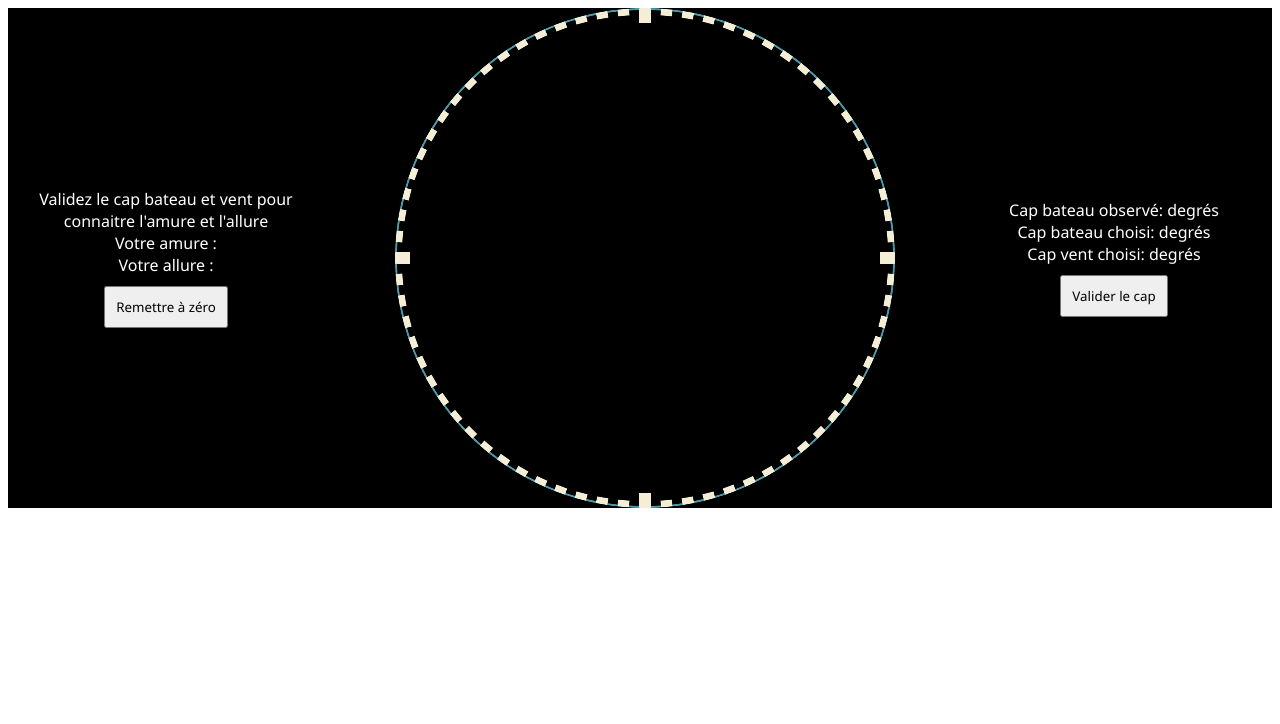
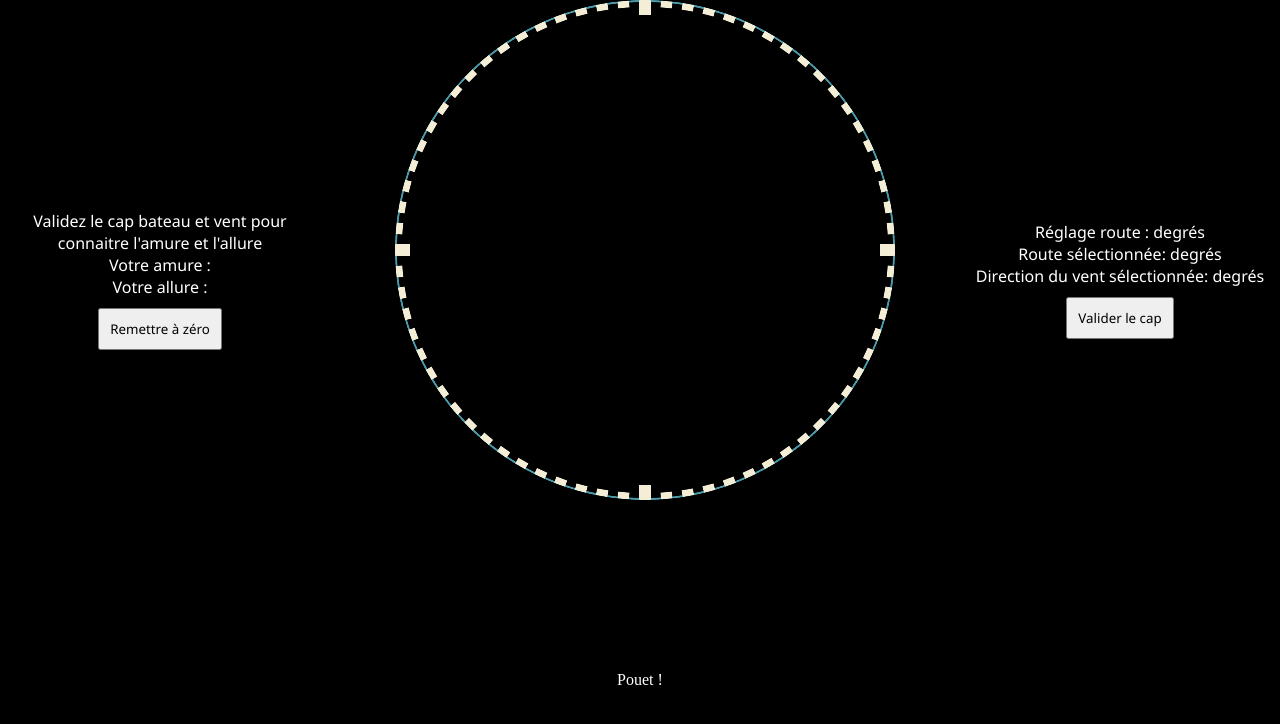
Before and after one commit to Boivinos/VelocityMadeGood, a React (Vite) app: page / in a window 1280 px wide. Shown: the top 724 px of the page. Built offline with nearby package versions, Linux system fonts and the light colour scheme.

Commit message:
preprared VMG space

```diff
--- a/src/App.jsx
+++ b/src/App.jsx
@@ -7,8 +7,22 @@ import CompassIndicators from "./components/Compass/CompassIndicators"
 const Background = styled.div`
 background: black;
 display: flex;
+flex-direction:column;
+justify-content:space-between;
+color: white;
+height:100vh;`
+
+const MainContentBox = styled.div`
+display: flex;
 justify-content:center;
-color: white;`
+height: 70%;
+`
+const SecondContentBox = styled.div`
+display: flex;
+justify-content:center;
+align-items:center;
+height: 30%;
+`
 
 function App() {
 
@@ -61,9 +75,14 @@ function App() {
   return (
     <div>
       < Background>
-        < AppInterface tack={tack} allure={allure} resetData={resetData} />
-        <CompassIndicators indicators={indicators} setIndicators={setIndicators} IndicatorsArray={IndicatorsArray} ObservedDegree={ObservedDegree} setObservedDegree={setObservedDegree} setChosenDegree={setChosenDegree} viewCap={viewCap} setChosenWindDegree={setChosenWindDegree} />
-        < CompassData ObservedDegree={ObservedDegree} ChosenDegree={ChosenDegree} viewCap={viewCap} setviewCap={setviewCap} ChosenWindDegree={ChosenWindDegree} defineTack={defineTack} defineAllure={defineAllure} />
+        < MainContentBox>
+          < AppInterface tack={tack} allure={allure} resetData={resetData} />
+          <CompassIndicators indicators={indicators} setIndicators={setIndicators} IndicatorsArray={IndicatorsArray} ObservedDegree={ObservedDegree} setObservedDegree={setObservedDegree} setChosenDegree={setChosenDegree} viewCap={viewCap} setChosenWindDegree={setChosenWindDegree} />
+          < CompassData ObservedDegree={ObservedDegree} ChosenDegree={ChosenDegree} viewCap={viewCap} setviewCap={setviewCap} ChosenWindDegree={ChosenWindDegree} defineTack={defineTack} defineAllure={defineAllure} />
+        </MainContentBox>
+        < SecondContentBox>
+          Pouet !
+        </SecondContentBox>
       </ Background>
     </div>
   )
--- a/src/components/Compass/CompassIndicators.jsx
+++ b/src/components/Compass/CompassIndicators.jsx
@@ -10,7 +10,6 @@ const CompassIndicators = ({ ObservedDegree, setObservedDegree, setChosenDegree,
             IndicatorsArray.splice(index, 1, `clock__indicator Observed`)
             setIndicators(IndicatorsArray)
             setChosenDegree(ObservedDegree)
-
         } else {
             const updatedArray = indicators.map((el) => el === `clock__indicator ObservedBlue` ? el = "`clock__indicator`" : el = el)
             setChosenWindDegree(ObservedDegree)
--- a/src/components/Compass/CompassIndicators.scss
+++ b/src/components/Compass/CompassIndicators.scss
@@ -3,6 +3,9 @@ $size: 500px;
 $white: #f4eed7;
 $feature : #4b9aaa;
 
+body {
+    margin: 0;
+}
 
 .clock {
     height: $size;
--- a/src/components/compassData/CompassData.jsx
+++ b/src/components/compassData/CompassData.jsx
@@ -31,9 +31,9 @@ const CompassData = ({ ObservedDegree, ChosenDegree, viewCap, setviewCap, Chosen
 
     return (
         <CompassDataBox>
-            <ParagraphBox>Cap {viewCap ? "bateau" : "vent"} observé: {ObservedDegree} degrés</ParagraphBox>
-            <ParagraphBox>Cap bateau choisi: {ChosenDegree} degrés</ParagraphBox>
-            <ParagraphBox>Cap vent choisi: {ChosenWindDegree} degrés</ParagraphBox>
+            <ParagraphBox>Réglage {viewCap ? "route" : "direction du vent"} : {ObservedDegree} degrés</ParagraphBox>
+            <ParagraphBox>Route sélectionnée: {ChosenDegree} degrés</ParagraphBox>
+            <ParagraphBox>Direction du vent sélectionnée: {ChosenWindDegree} degrés</ParagraphBox>
             <ValidateButton
                 onClick={() => handleClick()}
             >Valider le cap</ValidateButton>
```
